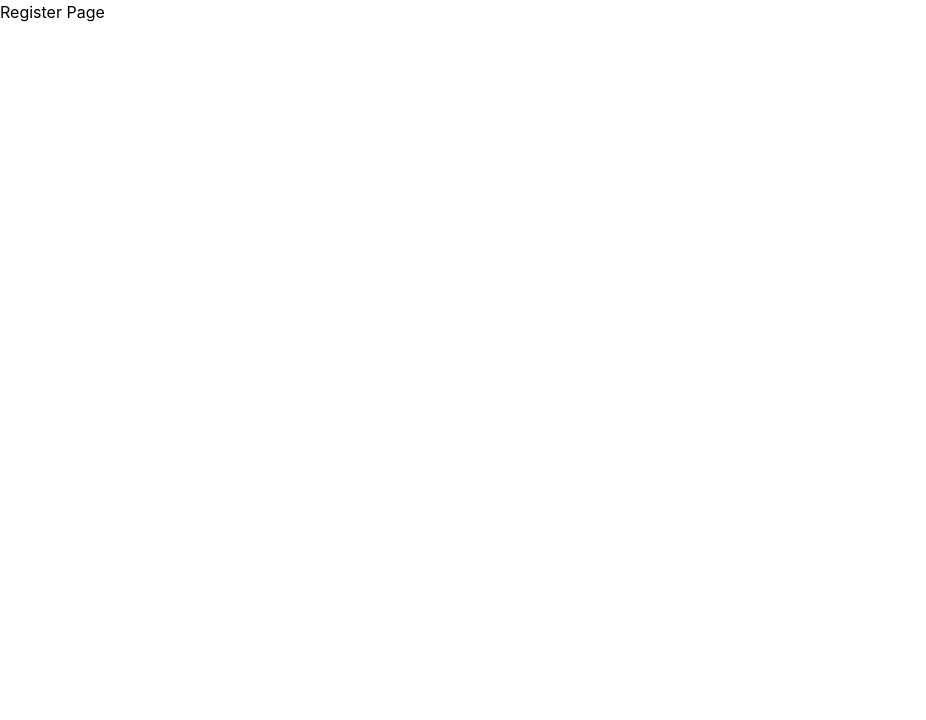
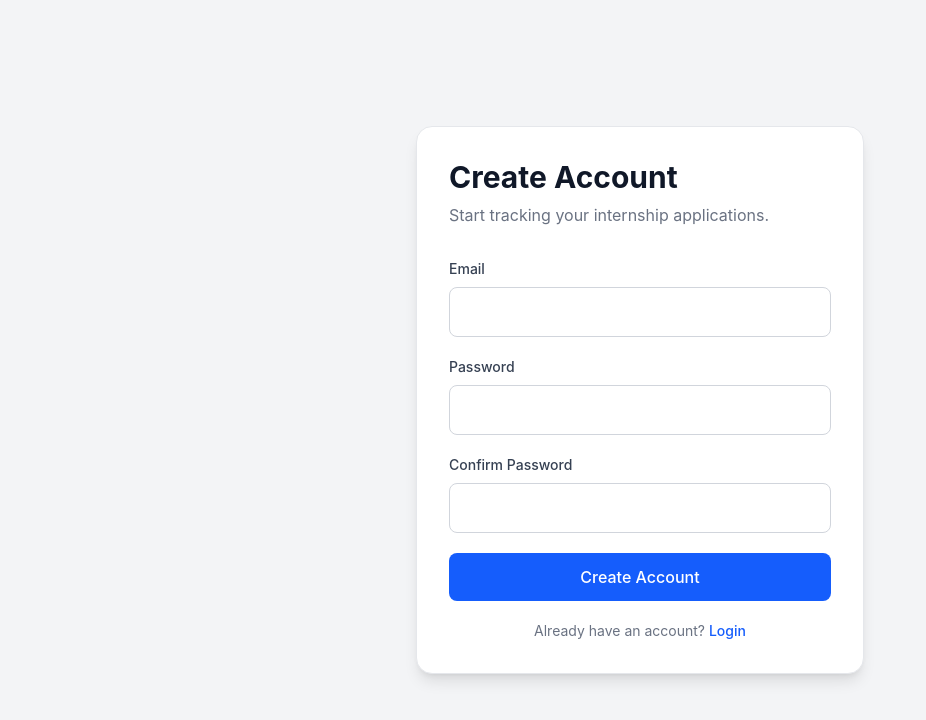
Before and after one commit to MohamadHezi/internship-tracker, a React (Vite) app in the folder frontend/: page /register in a window 1280 px wide. Shown: the top 720 px of the page, without its empty margins (0-926 px from the left). Built offline with nearby package versions, Linux system fonts and the light colour scheme; no server answers.

Commit message:
Refactor UI components and add reusable button

```diff
--- a/frontend/src/components/application/ApplicationCard.tsx
+++ b/frontend/src/components/application/ApplicationCard.tsx
@@ -2,6 +2,7 @@ import { useNavigate } from 'react-router-dom';
 import type { Application } from '../../types/application';
 import { formatDate } from '../../utils/formatDate';
 import StatusBadge from '../ui/StatusBadge';
+import Button from '../ui/Button';
 
 interface ApplicationCardProps {
   application: Application;
@@ -34,18 +35,21 @@ function ApplicationCard({ application, onDelete}: ApplicationCardProps) {
 
         <div className="flex items-center gap-2">
 
-          <button
-            onClick={() => navigate(`/applications/${application.id}`)}
-            className="rounded-lg border border-blue-200 bg-blue-50 px-4 py-2 text-sm font-medium text-blue-700 transition-colors hover:bg-blue-100"
+          <Button
+            variant="secondary"
+            onClick={() =>
+              navigate(`/applications/${application.id}`)
+            }
           >
             View
-          </button>
-          <button
+          </Button>
+
+          <Button
+            variant="danger"
             onClick={() => onDelete(application.id)}
-            className="rounded-lg border border-red-200 bg-red-50 px-4 py-2 text-sm font-medium text-red-600 transition-colors hover:bg-red-600 hover:text-white"
           >
             Delete
-          </button>
+          </Button>
         </div>
       </div>
     </div>
--- a/frontend/src/components/application/ApplicationForm.tsx
+++ b/frontend/src/components/application/ApplicationForm.tsx
@@ -1,4 +1,5 @@
 import { useState } from 'react';
+import Button from '../ui/Button';
 
 interface ApplicationFormData {
   company: string;
@@ -145,12 +146,12 @@ function handleSubmit(e: React.FormEvent) {
         </div>
 
         <div className="md:col-span-2 xl:col-span-3 flex justify-end">
-          <button
+          <Button
             type="submit"
-            className="rounded-xl bg-blue-600 px-6 py-3 text-sm font-semibold text-white shadow-sm transition-all hover:bg-blue-700 hover:shadow-md cursor-pointer"
+            className="w-full py-3"
           >
             + Add Application
-          </button>
+          </Button>
         </div>
       </div>
     </form>
--- /dev/null
+++ b/frontend/src/components/auth/AuthCard.tsx
@@ -0,0 +1,31 @@
+import type { ReactNode } from 'react';
+
+interface AuthCardProps {
+  title: string;
+  subtitle: string;
+  children: ReactNode;
+}
+
+function AuthCard({
+  title,
+  subtitle,
+  children,
+}: AuthCardProps) {
+  return (
+    <div className="w-full max-w-md rounded-2xl border border-gray-200 bg-white p-8 shadow-lg">
+      <h1 className="text-3xl font-bold text-gray-900">
+        {title}
+      </h1>
+
+      <p className="mt-2 text-gray-500">
+        {subtitle}
+      </p>
+
+      <div className="mt-8">
+        {children}
+      </div>
+    </div>
+  );
+}
+
+export default AuthCard;
--- /dev/null
+++ b/frontend/src/components/auth/AuthLayout.tsx
@@ -0,0 +1,17 @@
+import type { ReactNode } from 'react';
+
+interface AuthLayoutProps {
+  children: ReactNode;
+}
+
+function AuthLayout({
+  children,
+}: AuthLayoutProps) {
+  return (
+    <div className="flex min-h-screen items-center justify-center bg-gray-100 px-6">
+      {children}
+    </div>
+  );
+}
+
+export default AuthLayout;
--- a/frontend/src/components/layout/MainLayout.tsx
+++ b/frontend/src/components/layout/MainLayout.tsx
@@ -1,5 +1,6 @@
 import { Outlet, NavLink, useNavigate } from 'react-router-dom';
 import { useAuth } from '../../context/useAuth';
+import Button from '../ui/Button';
 
 function MainLayout() {
   const { logout } = useAuth();
@@ -40,12 +41,12 @@ function MainLayout() {
               Applications
             </NavLink>
           </div>
-            <button
+            <Button
+              variant = "danger"
               onClick={handleLogout}
-              className="rounded-lg bg-red-500 px-4 py-2 text-sm font-medium text-white transition-colors hover:bg-red-600"
             >
               Logout
-            </button>
+            </Button>
 
         </div>
       </header>
--- a/frontend/src/components/ui/Button.tsx
+++ b/frontend/src/components/ui/Button.tsx
@@ -1,18 +1,22 @@
-interface ButtonProps {
-  children: React.ReactNode;
-  onClick?: () => void;
-  type?: 'button' | 'submit';
+import type { ButtonHTMLAttributes, ReactNode } from 'react';
+
+interface ButtonProps
+  extends ButtonHTMLAttributes<HTMLButtonElement> {
+  children: ReactNode;
   variant?: 'primary' | 'danger' | 'secondary';
+  isLoading?: boolean;
 }
 
 function Button({
   children,
-  onClick,
-  type = 'button',
   variant = 'primary',
+  isLoading = false,
+  className = '',
+  disabled,
+  ...props
 }: ButtonProps) {
   const base =
-    'rounded-lg px-4 py-2 font-medium transition';
+    'rounded-lg px-4 py-2 font-medium transition-colors disabled:cursor-not-allowed disabled:opacity-50';
 
   const variants = {
     primary:
@@ -22,16 +26,16 @@ function Button({
       'bg-red-500 text-white hover:bg-red-600',
 
     secondary:
-      'bg-gray-200 hover:bg-gray-300',
+      'border border-gray-300 bg-white text-gray-700 hover:bg-gray-50',
   };
 
   return (
     <button
-      type={type}
-      onClick={onClick}
-      className={`${base} ${variants[variant]}`}
+      {...props}
+      disabled={disabled || isLoading}
+      className={`${base} ${variants[variant]} ${className}`}
     >
-      {children}
+      {isLoading ? 'Loading...' : children}
     </button>
   );
 }
--- a/frontend/src/pages/LoginPage.tsx
+++ b/frontend/src/pages/LoginPage.tsx
@@ -3,7 +3,7 @@ import { useNavigate } from 'react-router-dom';
 
 import { login as loginApi } from '../services/authService';
 import { useAuth } from '../context/useAuth';
-
+import Button from '../components/ui/Button';
 
 function LoginPage() {
   const [email, setEmail] = useState('');
@@ -63,12 +63,12 @@ function LoginPage() {
           className="mb-5 w-full rounded-lg border border-gray-300 px-4 py-3 outline-none transition focus:border-blue-500"
         />
 
-        <button
+        <Button
           onClick={handleSubmit}
-          className="w-full rounded-lg bg-blue-600 py-3 font-semibold text-white transition hover:bg-blue-700"
+          className="w-full py-3"
         >
           Login
-        </button>
+        </Button>
 
         <p className="mt-6 text-center text-sm text-gray-600">
           Don't have an account?
--- a/frontend/src/pages/RegisterPage.tsx
+++ b/frontend/src/pages/RegisterPage.tsx
@@ -1,4 +1,119 @@
+import { useState } from 'react';
+import { Link, useNavigate } from 'react-router-dom';
+import AuthCard from '../components/auth/AuthCard';
+import AuthLayout from '../components/auth/AuthLayout';
+import Input from '../components/ui/Input';
+import { register } from '../services/authService';
+import Button from '../components/ui/Button';
+
 function RegisterPage() {
-  return <h2>Register Page</h2>;
+  const navigate = useNavigate();
+
+  const [email, setEmail] = useState('');
+  const [password, setPassword] = useState('');
+  const [confirmPassword, setConfirmPassword] =
+    useState('');
+
+  const [error, setError] = useState('');
+
+  async function handleSubmit(
+    event: React.FormEvent
+  ) {
+    event.preventDefault();
+
+    setError('');
+
+    if (password !== confirmPassword) {
+      setError('Passwords do not match.');
+      return;
+    }
+
+    try {
+      await register(email, password);
+
+      navigate('/login');
+    } catch {
+      setError('Unable to create account.');
+    }
+  }
+
+  return (
+    <AuthLayout>
+      <AuthCard
+        title="Create Account"
+        subtitle="Start tracking your internship applications."
+      >
+        <form
+          onSubmit={handleSubmit}
+          className="space-y-5"
+        >
+          <div>
+            <label className="mb-2 block text-sm font-medium text-gray-700">
+              Email
+            </label>
+
+            <Input
+              type="email"
+              value={email}
+              onChange={(event) => setEmail(event.target.value)}
+              required
+            />
+          </div>
+
+          <div>
+            <label className="mb-2 block text-sm font-medium text-gray-700">
+              Password
+            </label>
+
+            <Input
+              type="password"
+              value={password}
+              onChange={(event) => setPassword(event.target.value)}
+              required
+            />
+          </div>
+
+          <div>
+            <label className="mb-2 block text-sm font-medium text-gray-700">
+              Confirm Password
+            </label>
+
+            <Input
+              type="password"
+              value={confirmPassword}
+              onChange={(event) =>
+                setConfirmPassword(event.target.value)
+              }
+              required
+            />
+          </div>
+
+          {error && (
+            <p className="text-sm text-red-600">
+              {error}
+            </p>
+          )}
+
+          <Button
+            type="submit"
+            className="w-full py-3"
+          >
+            Create Account
+          </Button>
+
+          <p className="text-center text-sm text-gray-500">
+            Already have an account?{' '}
+            <Link
+              to="/login"
+              className="font-medium text-blue-600 hover:underline"
+            >
+              Login
+            </Link>
+          </p>
+        </form>
+      </AuthCard>
+    </AuthLayout>
+  );
 }
+
 export default RegisterPage;
```
Also changed, not shown: frontend/src/pages/ApplicationDetailsPage.tsx (+22 -19 lines).
